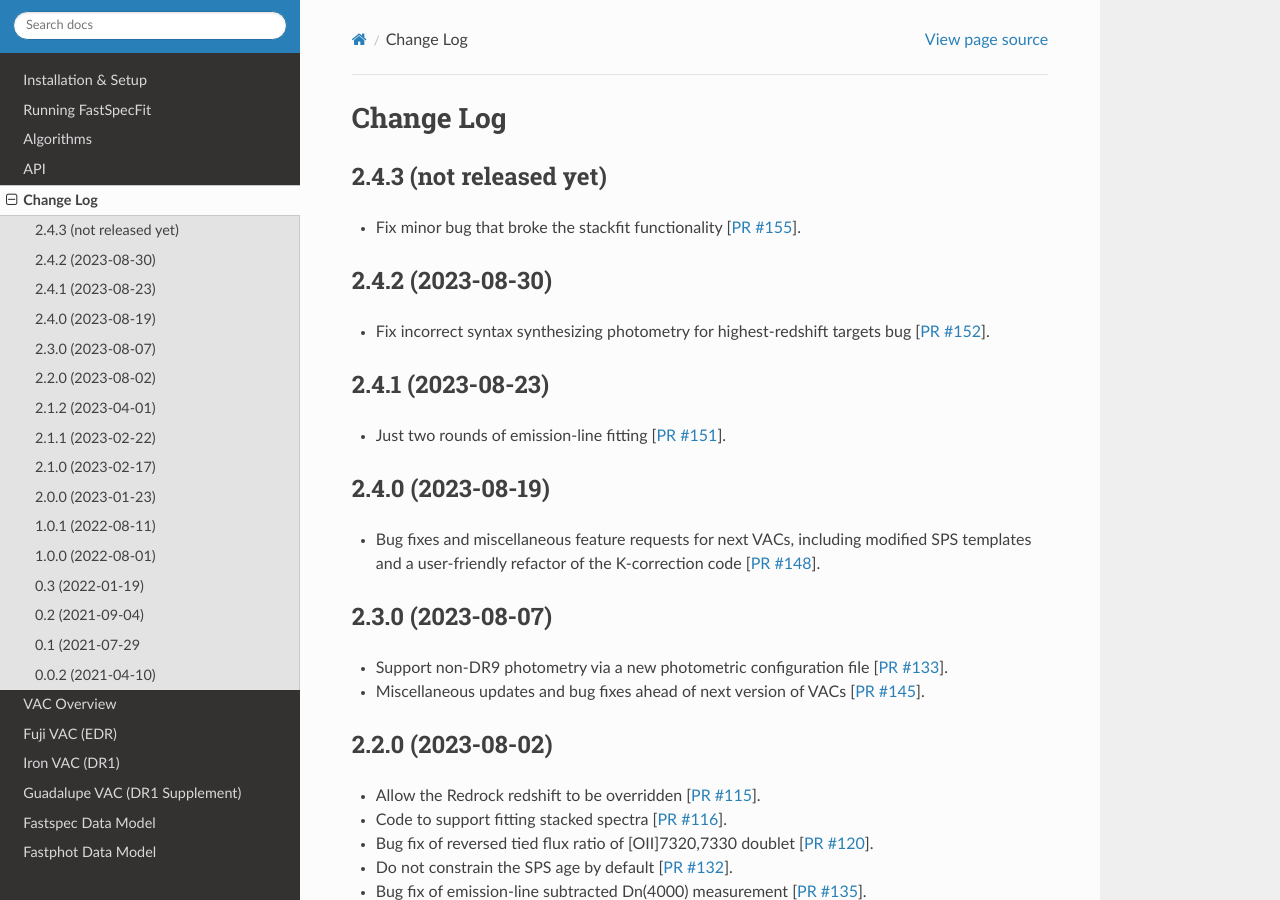
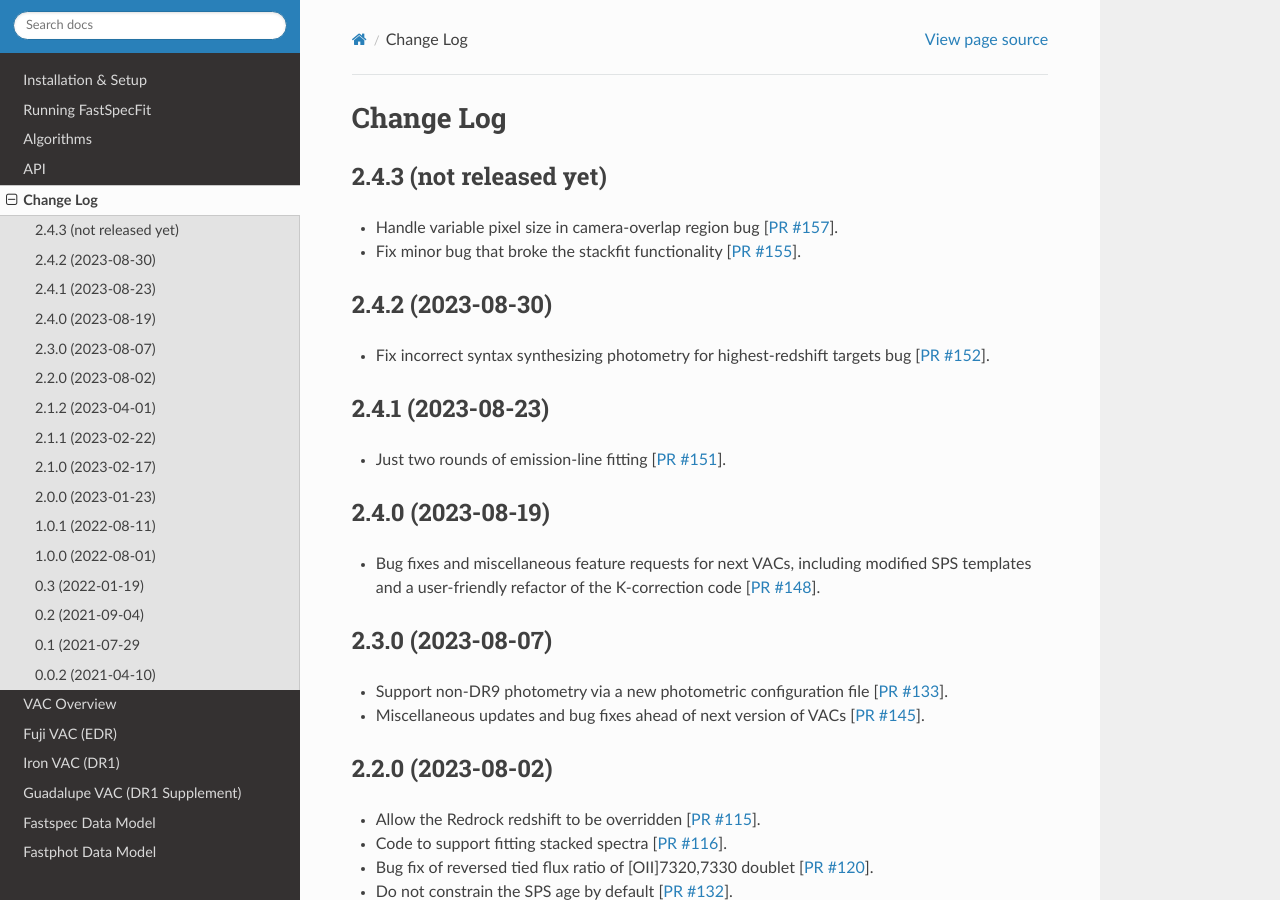
Before and after one commit to desihub/fastspecfit, a Sphinx documentation site: the page built from doc/changes.rst, in a window 1280 px wide and 900 px high. Built offline with Sphinx 7.4.7 and the Read the Docs theme 2.0.0, drawn with Linux system fonts in a browser that asks for light colours.

Commit message:
update change log [ci skip]

```diff
--- a/doc/changes.rst
+++ b/doc/changes.rst
@@ -5,9 +5,11 @@ Change Log
 2.4.3 (not released yet)
 ------------------------
 
+* Handle variable pixel size in camera-overlap region bug [`PR #157`_].
 * Fix minor bug that broke the stackfit functionality [`PR #155`_].
 
 .. _`PR #155`: https://github.com/desihub/fastspecfit/pull/155
+.. _`PR #157`: https://github.com/desihub/fastspecfit/pull/157
 
 2.4.2 (2023-08-30)
 ------------------
```
